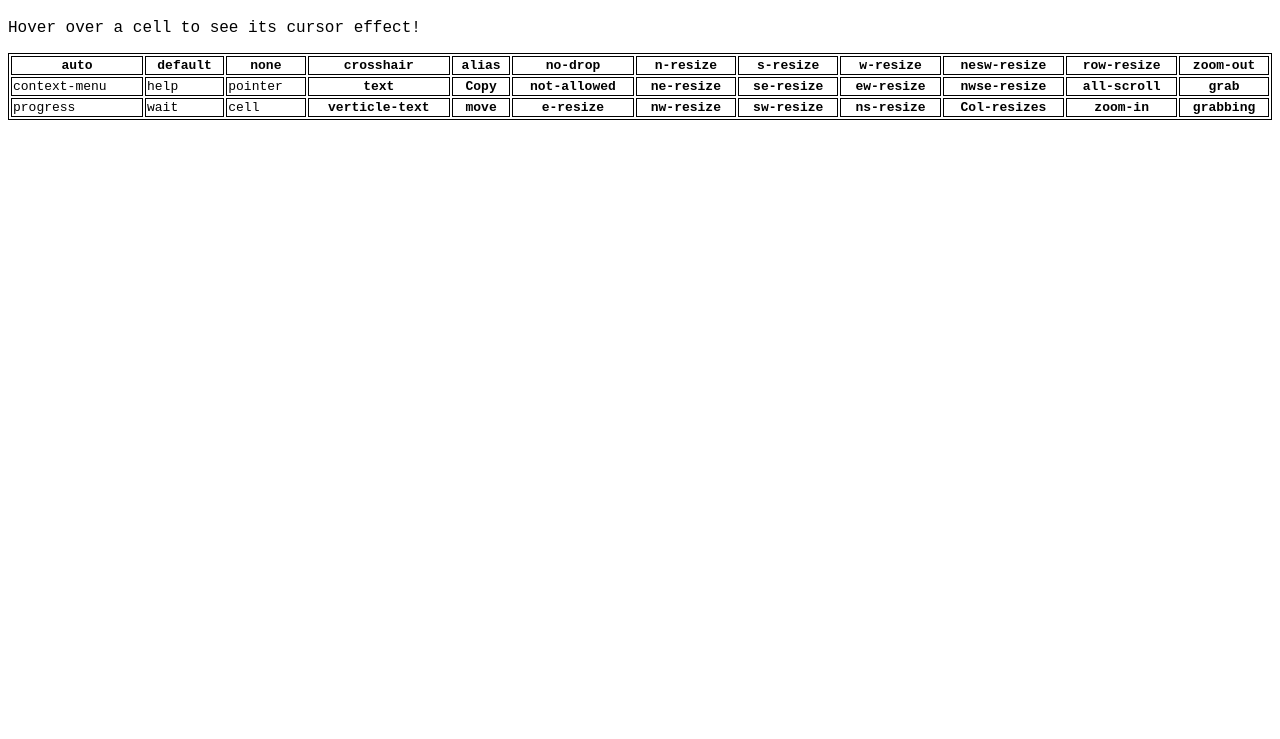
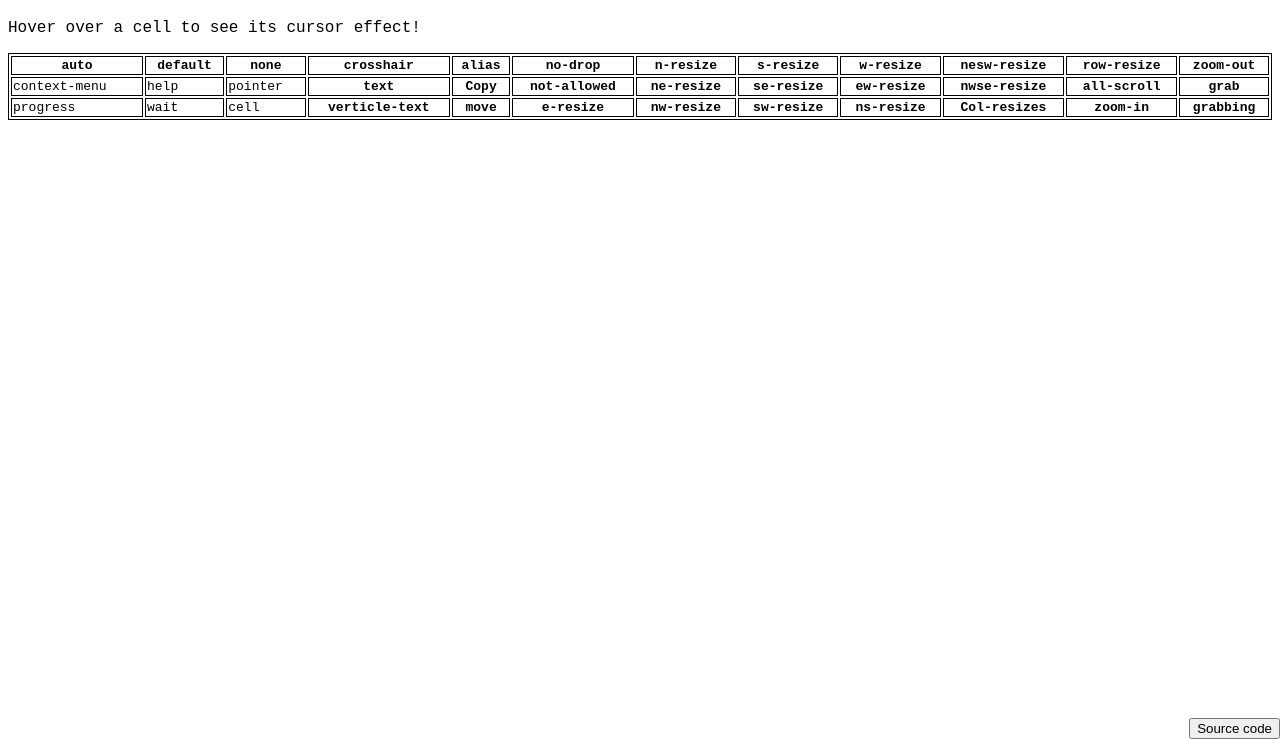
Before and after one commit to OscarJohnsonn/CURSOR-FUN, a plain HTML site: page index.html in a window 1280 px wide. Shown: the part 61-800 px from the top of the page. Drawn offline with Linux system fonts and the light colour scheme.

Commit message:
added source code button

```diff
--- a/index.html
+++ b/index.html
@@ -125,6 +125,10 @@ table, th, td {
 .grabbing{
     cursor: grabbing;
 }
+.source {
+    position: fixed;
+    right: 0px; bottom: 0px;
+}
 </style>
 </head>
 <body>
@@ -176,6 +180,8 @@ table, th, td {
     <th class="grabbing">grabbing</th>
   </tr>
 </table>
-
+<div class="source">
+    <button onclick="document.location='https://github.com/OscarJohnsonn/cursor-fun'">Source code</button>
+</div>
 </body>
 </html>
```
